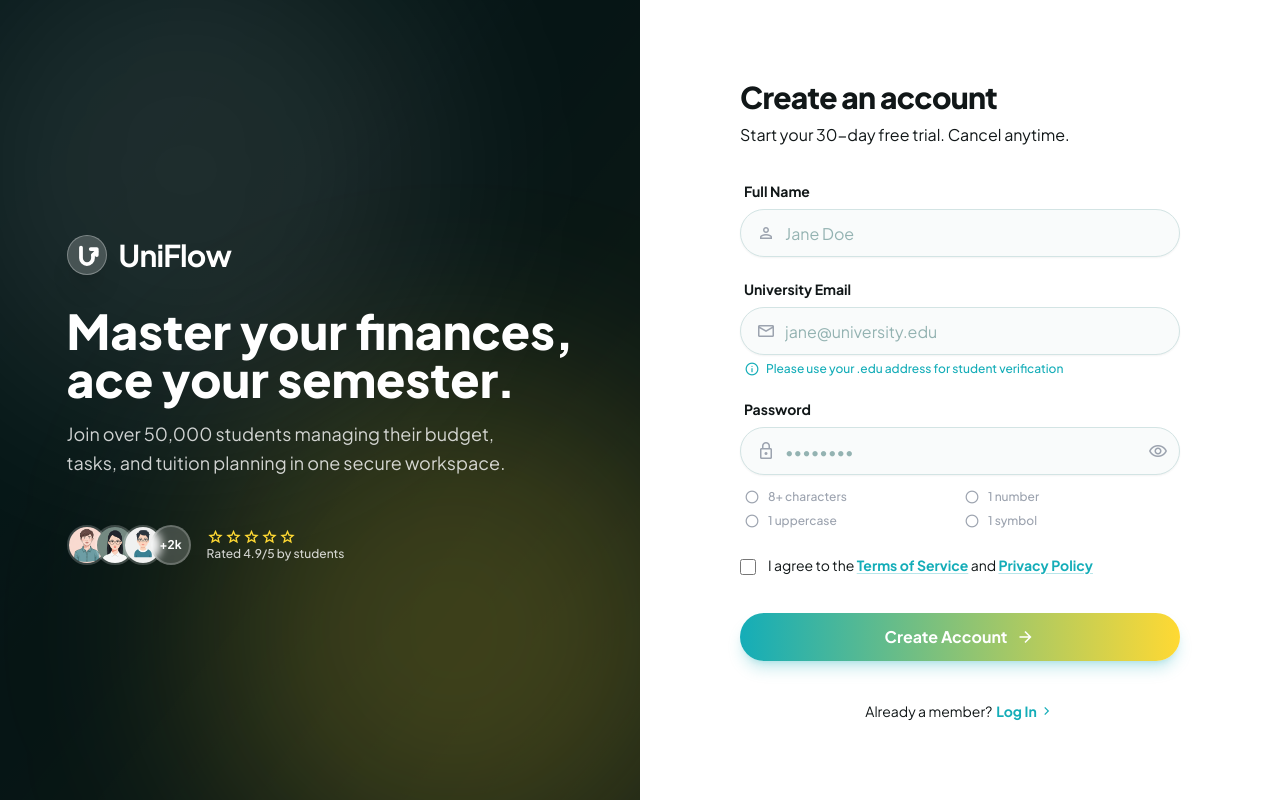
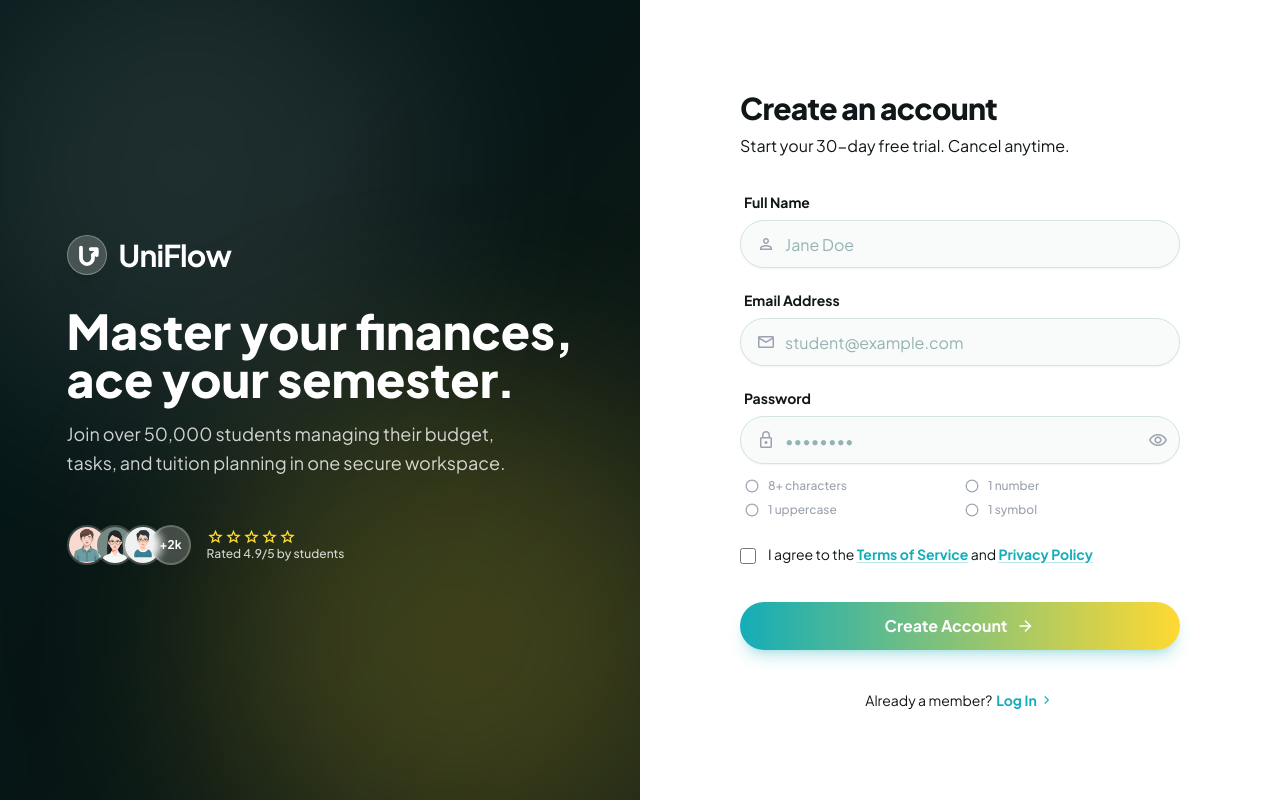
Before and after one commit to amar-295/student-finance-db, a React (Vite) app in the folder frontend/: page /signup in a window 1280 px wide. Built offline with nearby package versions, Linux system fonts and the light colour scheme.

Commit message:
fix(ui): relax university email requirements in auth forms

```diff
--- a/frontend/src/pages/auth/LoginPage.tsx
+++ b/frontend/src/pages/auth/LoginPage.tsx
@@ -144,7 +144,7 @@ export default function LoginPage() {
                                 <input
                                     className="w-full rounded-lg border border-gray-200 bg-white dark:bg-[#252a30] dark:border-gray-700 dark:text-white pl-4 pr-12 py-3.5 text-base font-normal shadow-sm placeholder:text-gray-400 focus:border-primary focus:ring-4 focus:ring-primary/20 outline-none transition-all disabled:opacity-50"
                                     id="email"
-                                    placeholder="student@university.edu"
+                                    placeholder="student@example.com"
                                     type="email"
                                     required
                                     value={formData.email}
--- a/frontend/src/pages/auth/SignupPage.tsx
+++ b/frontend/src/pages/auth/SignupPage.tsx
@@ -133,7 +133,7 @@ export default function SignupPage() {
                         </div>
 
                         <div className="space-y-1.5">
-                            <label className="text-text-main dark:text-[#e0eaea] text-sm font-semibold ml-1" htmlFor="email">University Email</label>
+                            <label className="text-text-main dark:text-[#e0eaea] text-sm font-semibold ml-1" htmlFor="email">Email Address</label>
                             <div className="relative group">
                                 <div className="absolute inset-y-0 left-0 pl-4 flex items-center pointer-events-none">
                                     <span className="material-symbols-outlined text-gray-400 group-focus-within:text-primary transition-colors text-[20px]">mail</span>
@@ -142,17 +142,13 @@ export default function SignupPage() {
                                     className="w-full h-12 pl-11 pr-4 rounded-xl border border-[#d3e4e4] dark:border-[#3a4b4b] bg-[#f9fbfb] dark:bg-[#131f1f] text-text-main dark:text-white placeholder-[#94b3b2] dark:placeholder-[#4a6b6a] focus:outline-none focus:ring-2 focus:ring-primary/20 focus:border-primary transition-all font-normal shadow-sm disabled:opacity-50 disabled:cursor-not-allowed"
                                     id="email"
                                     name="email"
-                                    placeholder="jane@university.edu"
+                                    placeholder="student@example.com"
                                     required
                                     type="email"
                                     value={formData.email}
                                     onChange={handleChange}
                                     disabled={isLoading}
                                 />
-                            </div>
-                            <div className="flex items-center gap-1.5 px-1">
-                                <span className="material-symbols-outlined text-primary text-[16px]">info</span>
-                                <p className="text-primary text-xs font-medium">Please use your .edu address for student verification</p>
                             </div>
                         </div>
 
```
